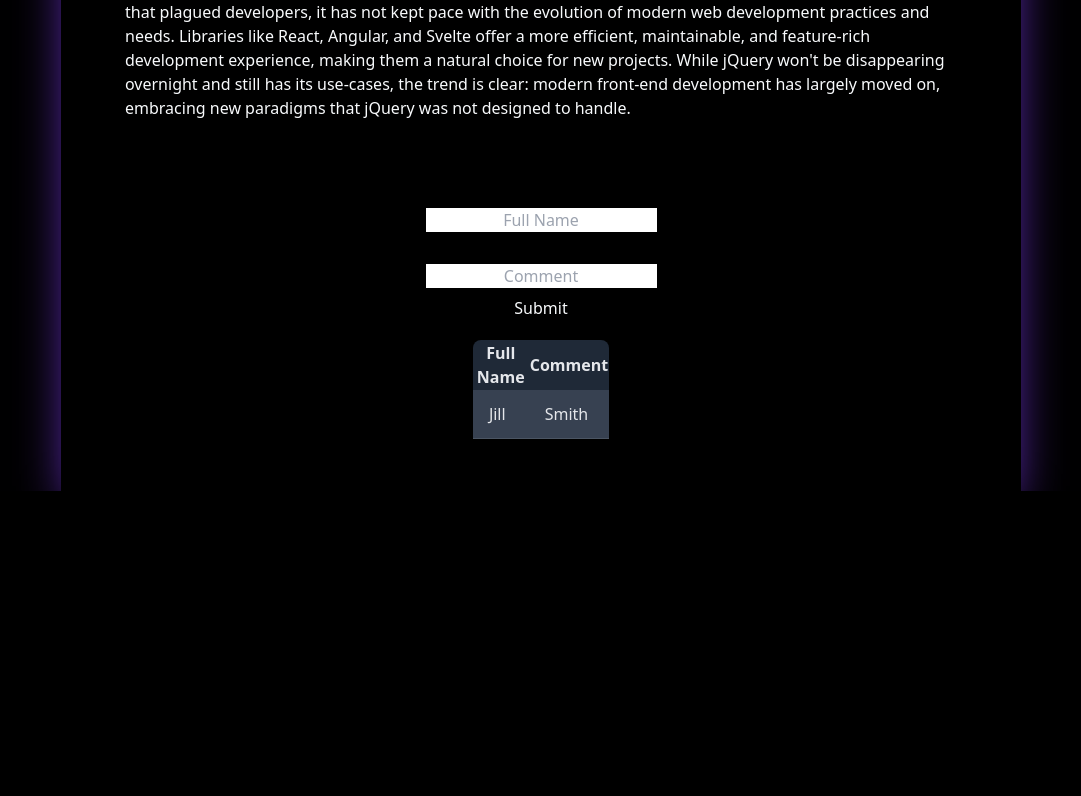
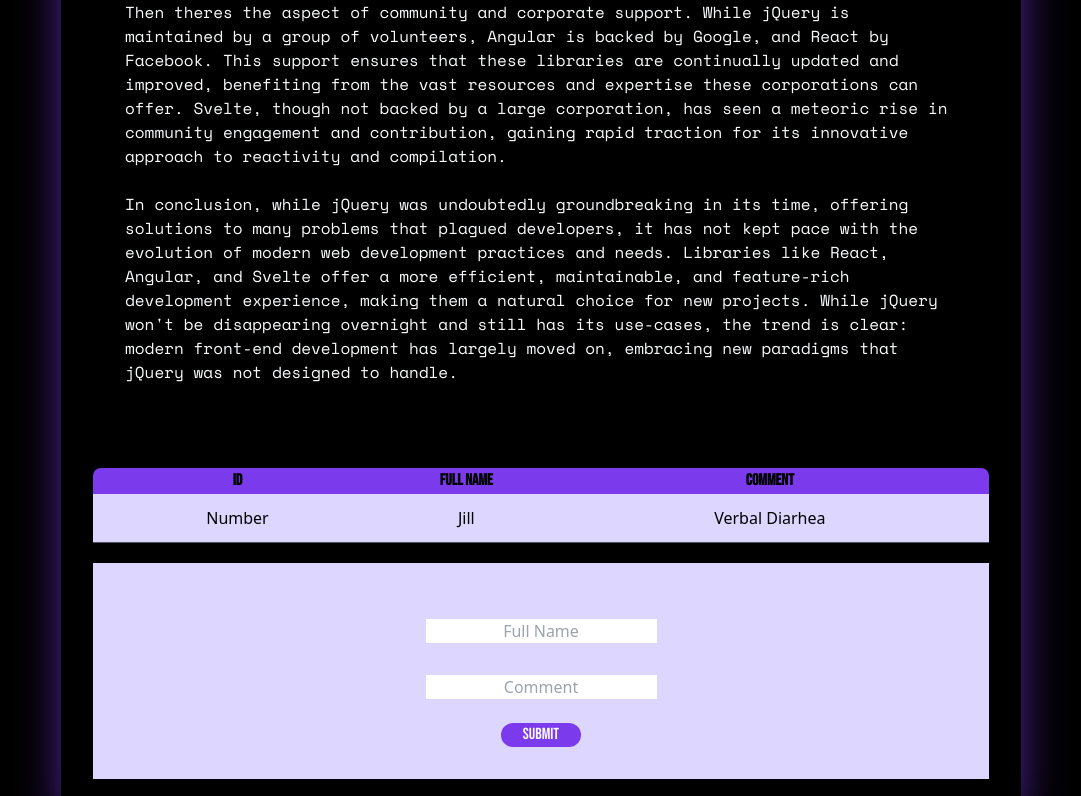
Before and after one commit to trevornei/W12-Assignment, a website: page index.html in a window 1280 px wide. Shown: the part 2004-2800 px from the top of the page, without its empty margins (99-1180 px from the left). Before the commit the page ends 2495 px from the top, so only its background shows below. Drawn offline with nearby package versions, Linux system fonts and the light colour scheme.

Commit message:
Moved form below table and added new fonts.

```diff
--- a/index.html
+++ b/index.html
@@ -5,6 +5,14 @@
     <meta name="viewport" content="width=device-width, initial-scale=1.0">
     <title>Week 12 Assignment</title>
     <link href="/dist/output.css" rel="stylesheet">
+
+    <link rel="preconnect" href="https://fonts.googleapis.com">
+    <link rel="preconnect" href="https://fonts.gstatic.com" crossorigin>
+    <link href="https://fonts.googleapis.com/css2?family=Bebas+Neue&display=swap" rel="stylesheet">
+
+    <link rel="preconnect" href="https://fonts.googleapis.com">
+    <link rel="preconnect" href="https://fonts.gstatic.com" crossorigin>
+    <link href="https://fonts.googleapis.com/css2?family=Space+Mono&display=swap" rel="stylesheet">
 </head>
 <body class="bg-black text-slate-50">
     <div class="my-8 flex flex-col items-center justify-center sticky top-0 w-screen h-auto py-4" id="blogTitle">
@@ -38,22 +46,12 @@
                     In conclusion, while jQuery was undoubtedly groundbreaking in its time, offering solutions to many problems that plagued developers, it has not kept pace with the evolution of modern web development practices and needs. Libraries like React, Angular, and Svelte offer a more efficient, maintainable, and feature-rich development experience, making them a natural choice for new projects. While jQuery won't be disappearing overnight and still has its use-cases, the trend is clear: modern front-end development has largely moved on, embracing new paradigms that jQuery was not designed to handle.</p>
             </div>
         </article>
-        <div class="" id="formCont">
-            <form action="" class="flex flex-col">
-                <label for="" class="m-2" id=""></label>
-                <input type="text" class="m-2 text-center text-violet-600" id="" placeholder="Full Name">
-                <label for="" class="m-2" id=""></label>
-                <input type="text" class="m-2 text-center text-violet-600" id="" placeholder="Comment">
-                <!--NOTE: Don't forget to reset page refresh for submit button!-->
-                <button type="submit">
-                    <h3 class="text-md">Submit</h3>
-                </button>
-                <link href="/dist/output.css" rel="stylesheet">
-            </form>
-        </div>
-        <div class="" id="tableCont">
-            <table class="rounded-t-lg m-5 w-5/6 mx-auto bg-gray-800 text-gray-200" id="">
+        <div class="w-full h-full" id="tableCont">
+            <table class="rounded-t-lg m-5 w-full mx-auto bg-violet-600 text-black text-center" id="">
                 <thead class="" id="">
+                    <th class="" id="">
+                        <h4 class="" id="">ID</h4>
+                    </th>
                     <th class="" id="">
                         <h4 class="" id="">Full Name</h4>
                     </th>
@@ -63,12 +61,26 @@
                 </thead>
                 <tbody class="" id="">
                     <!--This section will populate comments.-->
-                    <tr class="bg-gray-700 border-b border-gray-600">
+                    <tr class="bg-violet-200 border-b border-gray-600">
+                        <td class="px-4 py-3">Number</td>
                         <td class="px-4 py-3">Jill</td>
-                        <td class="px-4 py-3">Smith</td>
+                        <td class="px-4 py-3">Verbal Diarhea</td>
                     </tr>
                 </tbody>
             </table>
+        </div>
+        <div class="w-full h-auto mx-12 p-8 bg-violet-200" id="formCont">
+            <form action="" class="flex flex-col items-center justify-center">
+                <label for="" class="m-2" id=""></label>
+                <input type="text" class="m-2 text-center text-violet-600" id="" placeholder="Full Name">
+                <label for="" class="m-2" id=""></label>
+                <input type="text" class="m-2 text-center text-violet-600" id="" placeholder="Comment">
+                <!--NOTE: Don't forget to reset page refresh for submit button!-->
+                <button type="submit" class="w-20 bg-violet-600 rounded-3xl mt-4">
+                    <h3 class="text-md">Submit</h3>
+                </button>
+                <link href="/dist/output.css" rel="stylesheet">
+            </form>
         </div>
     </main>
      <!--Add: app.js and connect JQuery.-->
--- a/src/input.css
+++ b/src/input.css
@@ -1,3 +1,13 @@
 @tailwind base;
 @tailwind components;
 @tailwind utilities;
+
+@layer base {
+    h1, h2, h3, h4, h5, h6  {
+        font-family: 'Bebas Neue', sans-serif;
+    }
+
+    p {
+        font-family: 'Space Mono', monospace;
+    }
+  }
```
Also changed, not shown: dist/output.css.
